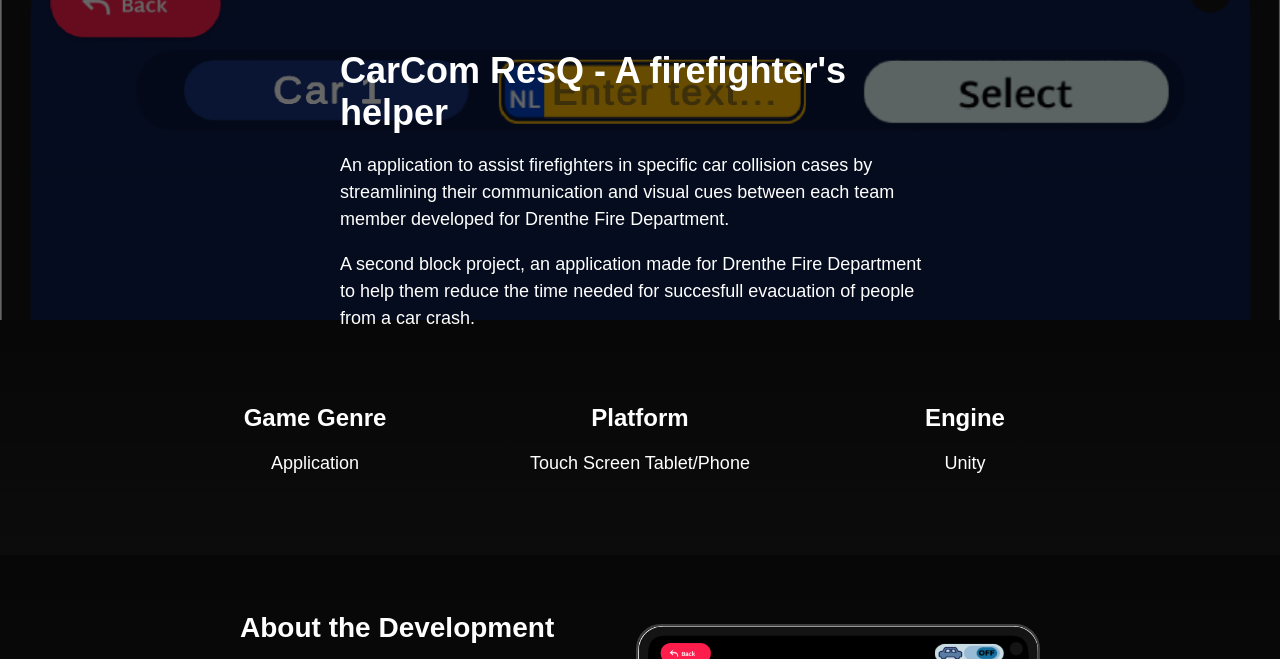
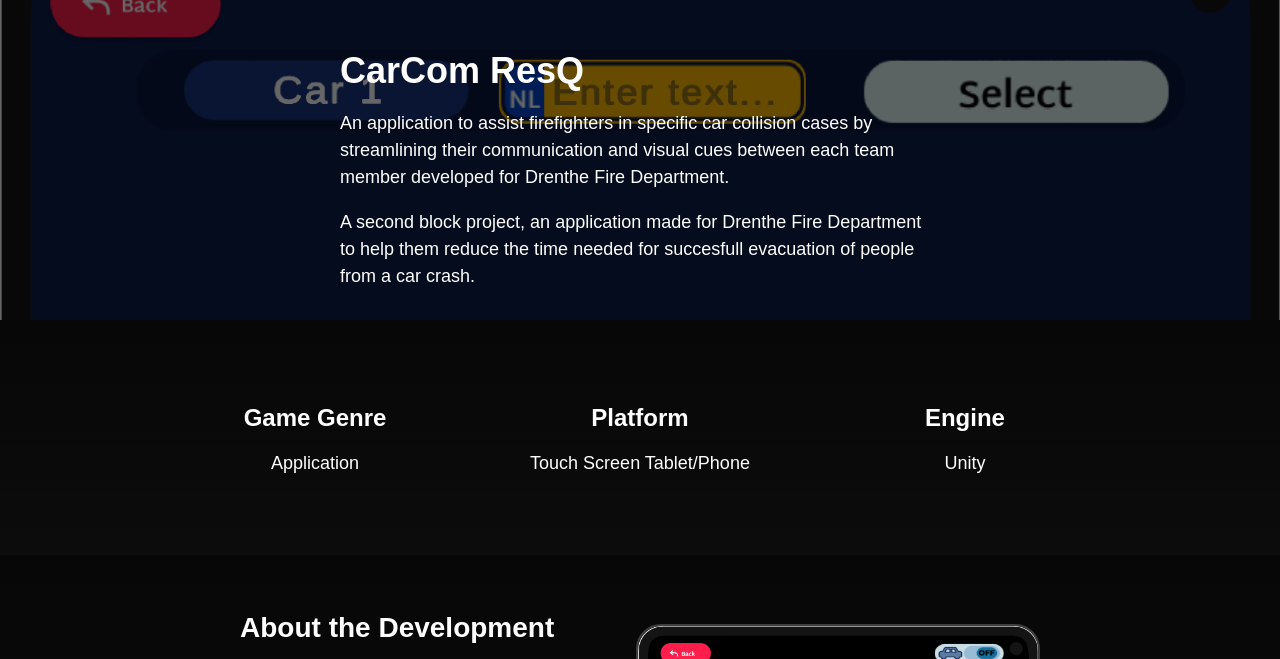
Before and after one commit to VilkaMini/vilius-portfolio, a plain HTML site: page templates/CarComResQ.html in a window 1280 px wide. Shown: the part 80-739 px from the top of the page. Drawn offline with nearby package versions, Linux system fonts and the light colour scheme.

Commit message:
Formating change

```diff
--- a/templates/CarComResQ.html
+++ b/templates/CarComResQ.html
@@ -29,7 +29,7 @@
             <section id="about" class="full-width-section">
                 <div class="about-container">
                       <div class="about-right">
-                            <h2>CarCom ResQ - A firefighter's helper</h2>
+                            <h2>CarCom ResQ</h2>
                             <p>An application to assist firefighters in specific car collision cases by streamlining their communication and visual cues between each team member developed for Drenthe Fire Department.</p>
                             <p>A second block project, an application made for Drenthe Fire Department to help them reduce the time needed for succesfull evacuation of people from a car crash.</p>
                       </div>
```
